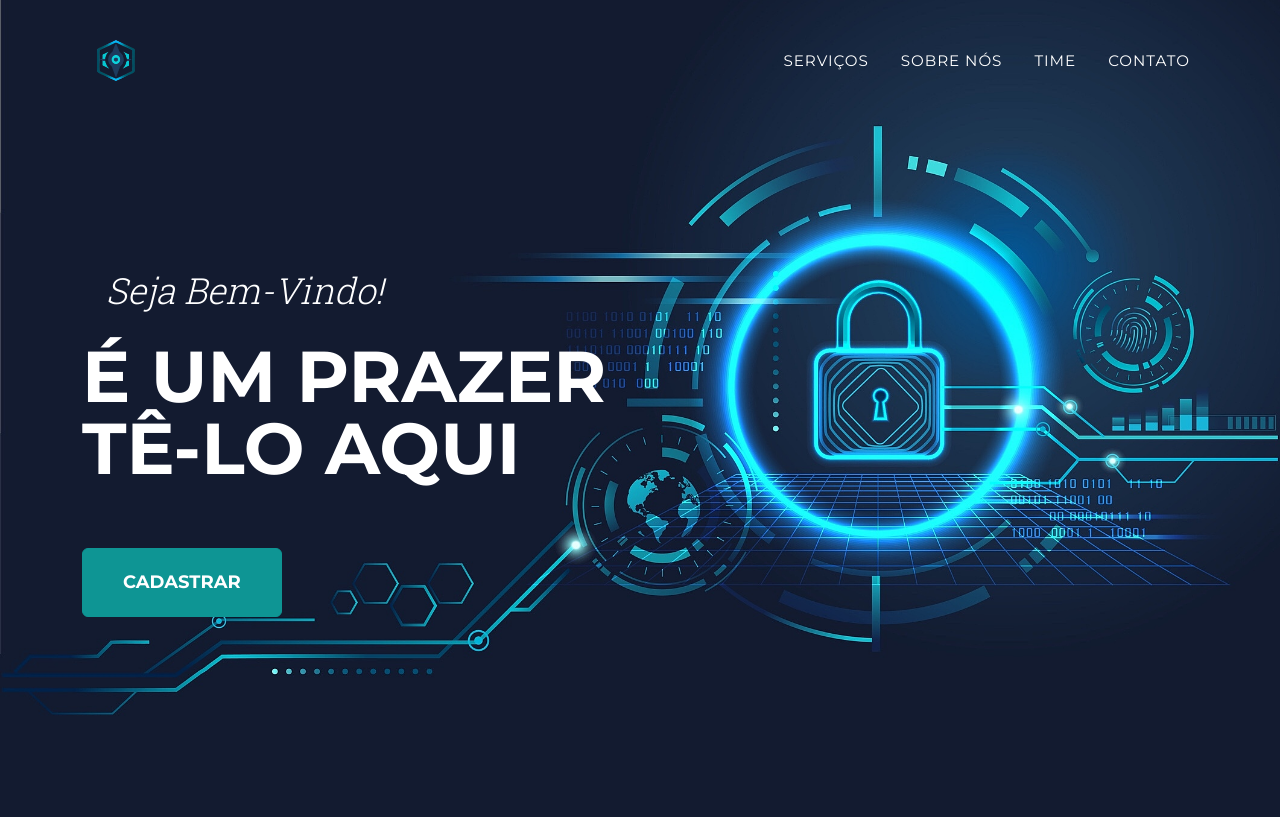
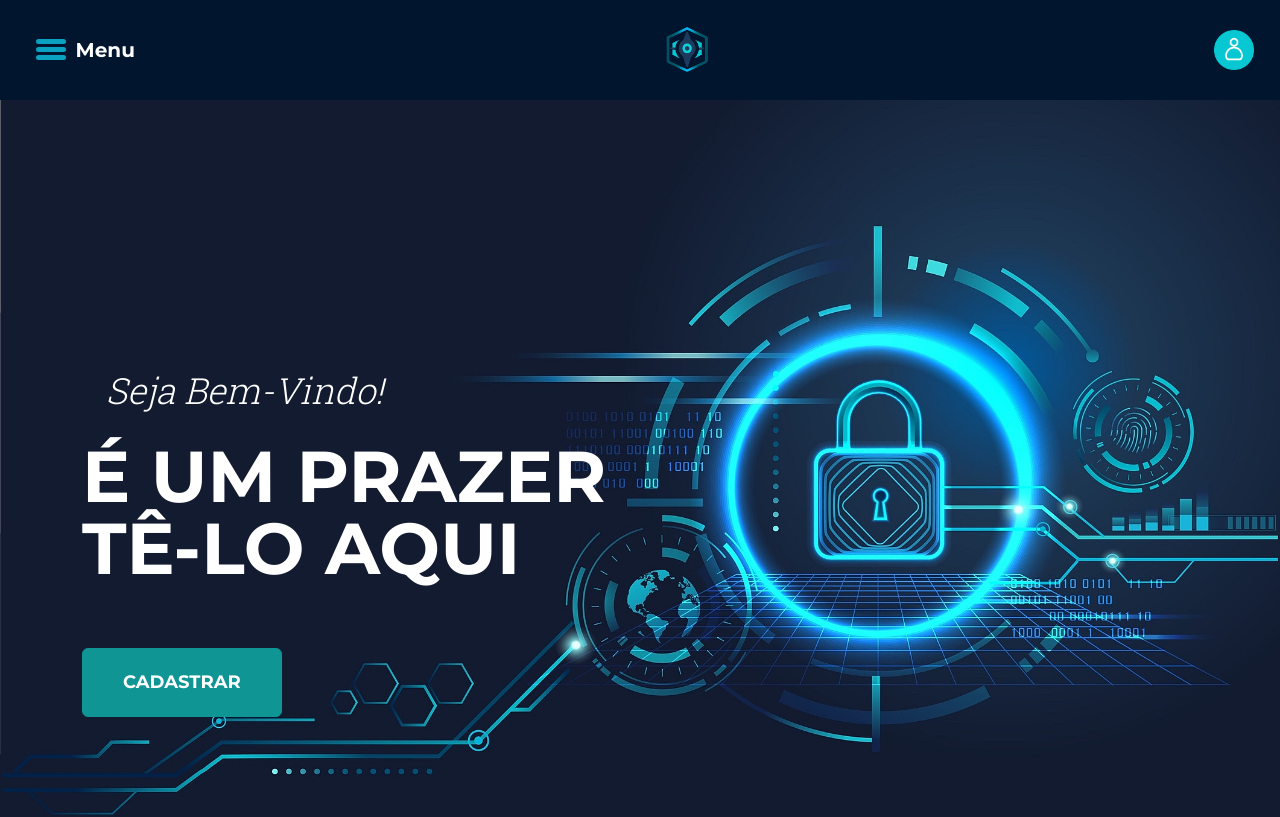
Before and after one commit to inc-view/inc-view.github.io, a website: page servidor/site/public/index.html in a window 1280 px wide. Shown: the top 817 px of the page. Drawn offline with Linux system fonts and the light colour scheme.

Commit message:
header arrumado

```diff
--- a/servidor/site/public/index.html
+++ b/servidor/site/public/index.html
@@ -34,37 +34,29 @@
   <body id="page-top">
     <!-- Navigation-->
     <nav class="navbar navbar-expand-lg navbar-dark fixed-top" id="mainNav">
-      <div class="container">
-        <a class="navbar-brand" href="#page-top"
-          ><img src="assets/img/logos/logoVISS.png" alt="Início"
-        /></a>
-        <!-- <button
-          class="navbar-toggler"
-          type="button"
-          data-bs-toggle="collapse"
-          data-bs-target="#navbarResponsive"
-          aria-controls="navbarResponsive"
-          aria-expanded="false"
-          aria-label="Toggle navigation"
-        >
-          Menu
-          <i class="fas fa-bars ms-1"></i>
-        </button> -->
-        <div class="collapse navbar-collapse" id="navbarResponsive">
-          <ul class="navbar-nav text-uppercase ms-auto py-4 py-lg-0 ">
-            <li class="nav-item">
-              <a class="nav-link" href="#servicos">Serviços</a>
-            </li>
-            <!-- li class="nav-item"><a class="nav-link" href="#portfolio">Portfolio</a></li -->
-            <li class="nav-item">
-              <a class="nav-link" href="#sobreNos">Sobre Nós</a>
-            </li>
-            <li class="nav-item"><a class="nav-link" href="#time">Time</a></li>
-            <li class="nav-item">
-              <a class="nav-link" href="#contato">Contato</a>
-            </li>
+      <div class="menu-header">
+        <!-- hamburguer starts here -->
+        <input type="checkbox" id="checkbox-menu">
+        <label for="checkbox-menu">
+            <span></span>
+            <span></span>
+            <span></span>
+        </label>
+        <!-- hamburguer ends here -->
+        <ul class="menu">
+            <a href="#"><li>Serviços</li></a>
+            <a href="#"><li>Sobre nós</li></a>
+            <a href="#"><li>Time</li></a>
+            <a href="#"><li>Contato</li></a>
+            <a href=""><li></li></a>
+            <a href="#"><li>Login</li></a>
+            <a href="#"><li>Cadastrar</li></a>
           </ul>
-        </div>
+          <h5>Menu</h5>
+      </div>
+      <img src="assets/img/logos/logoVISS.png" alt="" width="70px">
+      <div>
+        <a href="login.html"><img src="assets/img/do-utilizador (1).png" alt="" width="40px"></a>
       </div>
     </nav>
     <!-- Masthead-->
@@ -325,7 +317,6 @@
         </div>
       </div>
     </section>
-
     <section class="sessao-6">
       <div class="container-slider">
         <button id="prev-button"><img src="assets/imgs/arrow.png" alt="prev-button"></button>
@@ -397,7 +388,7 @@
             <button type="submit">Enviar</button>
 
             <input type="hidden" name="accessKey" value="4a6ecf90-1d41-487c-9555-ad8e1ce487b9">
-            <input type="hidden" name="redirectTo" value="http://127.0.0.1:5500/viss/servidor/site/public/obrigado.html"><
+            <input type="hidden" name="redirectTo" value="http://127.0.0.1:5500/viss/servidor/site/public/obrigado.html">
         </form>
         </div>
         <div class="container-contact-2">
```
Also changed, not shown: servidor/site/public/assets/img/do-utilizador (1).png (added), servidor/site/public/css/styles.css, 2 other files.
